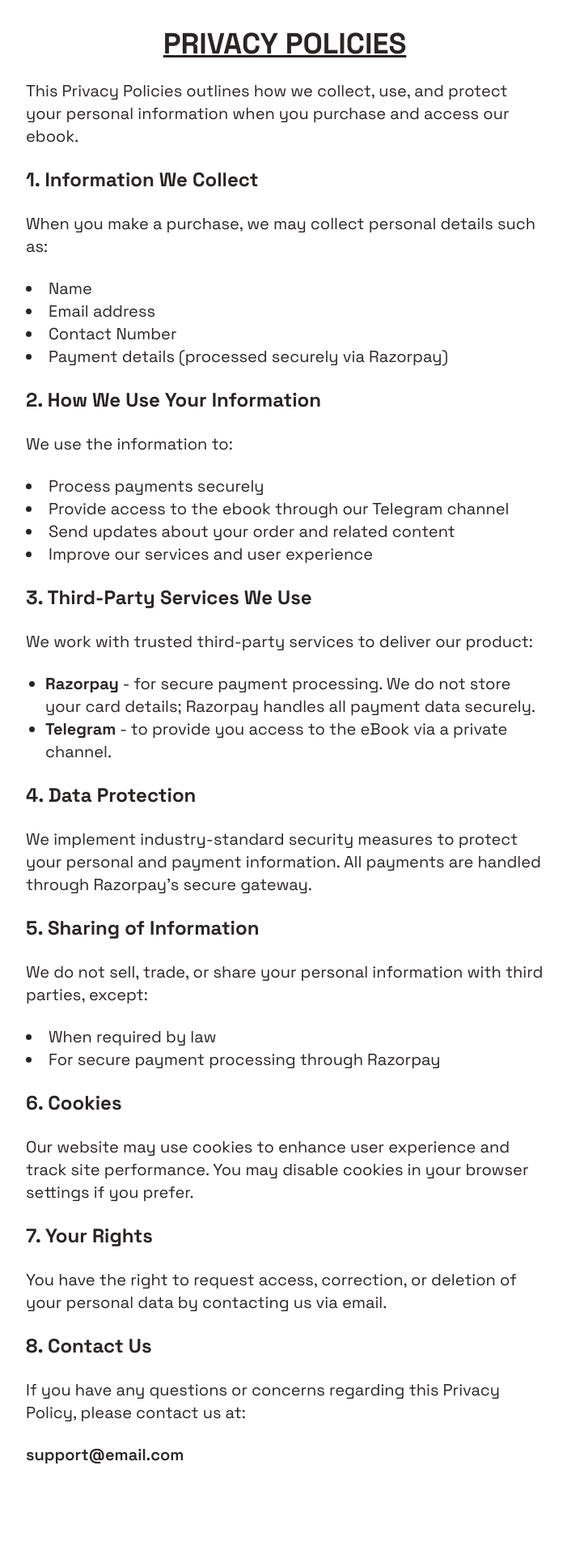
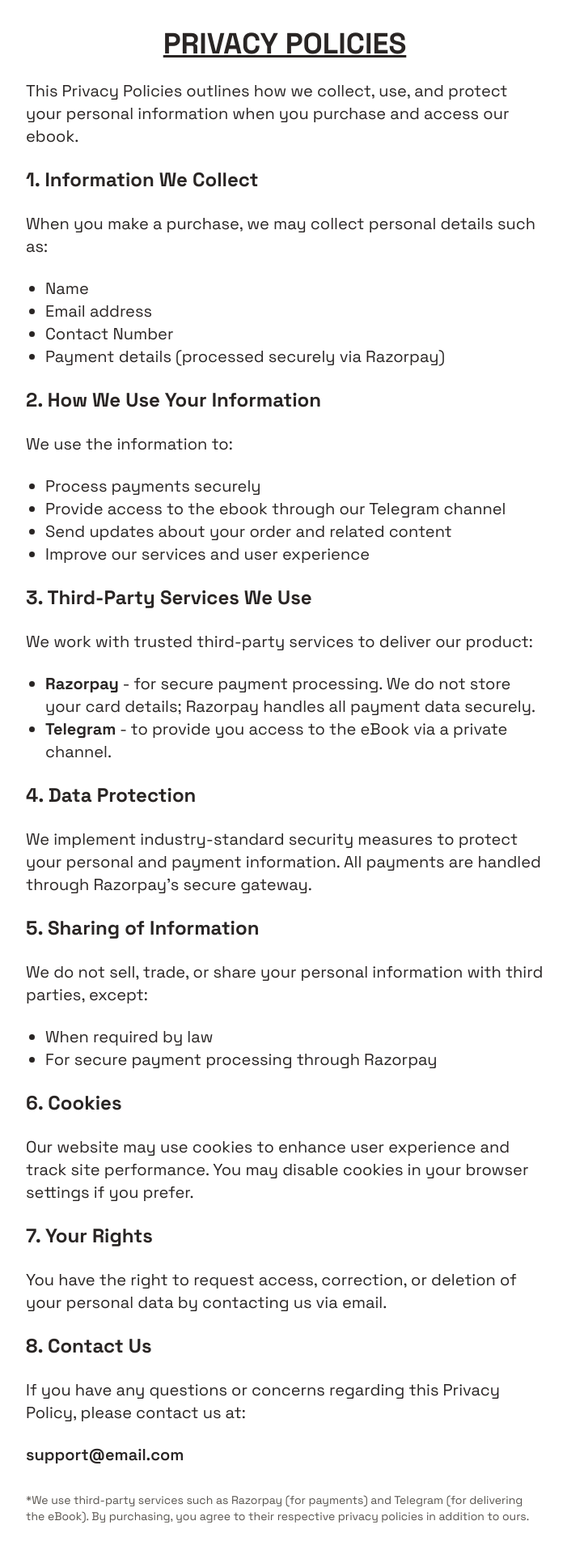
Before and after one commit to bootwebstudio/Client-3, a React (Vite) app: page /privacy-policies in a window 1280 px wide. Shown: the part 54-1974 px from the top of the page at 81% size, without its empty margins (288-989 px from the left). Before the commit the page ends 1912 px from the top, so only its background shows below. Built offline with nearby package versions, Linux system fonts and the light colour scheme.

Commit message:
Pages update

```diff
--- a/src/pages/PrivacyPolicies.jsx
+++ b/src/pages/PrivacyPolicies.jsx
@@ -41,7 +41,7 @@ const PrivacyPolicy = () => {
         <p className="text-lg md:text-xl">
           When you make a purchase, we may collect personal details such as:
         </p>
-        <ul className="list-disc list-inside text-lg md:text-xl">
+        <ul className="list-disc ml-6 text-lg md:text-xl">
           <li>Name</li>
           <li>Email address</li>
           <li>Contact Number</li>
@@ -52,7 +52,7 @@ const PrivacyPolicy = () => {
           2. How We Use Your Information
         </h4>
         <p className="text-lg md:text-xl">We use the information to:</p>
-        <ul className="list-disc list-inside text-lg md:text-xl">
+        <ul className="list-disc ml-6 text-lg md:text-xl">
           <li>Process payments securely</li>
           <li>Provide access to the ebook through our Telegram channel</li>
           <li>Send updates about your order and related content</li>
@@ -90,7 +90,7 @@ const PrivacyPolicy = () => {
           We do not sell, trade, or share your personal information with third
           parties, except:
         </p>
-        <ul className="list-disc list-inside text-lg md:text-xl">
+        <ul className="list-disc ml-6 text-lg md:text-xl">
           <li>When required by law</li>
           <li>For secure payment processing through Razorpay</li>
         </ul>
@@ -115,6 +115,12 @@ const PrivacyPolicy = () => {
           <br />
         </p>
         <p className="text-lg md:text-xl font-semibold">{main.email}</p>
+
+        <p className="mt-2 text-sm text-stone-600">
+          *We use third-party services such as Razorpay (for payments) and
+          Telegram (for delivering the eBook). By purchasing, you agree to their
+          respective privacy policies in addition to ours.
+        </p>
       </div>
     </div>
   );
--- a/src/pages/RefundPolicies.jsx
+++ b/src/pages/RefundPolicies.jsx
@@ -27,7 +27,7 @@ const RefundPolicy = () => {
       {/* Content */}
       <div className="w-full h-full p-6 xl:p-12 xl:px-80 flex flex-col gap-6">
         <h2 className="text-2xl md:text-4xl font-black text-center underline">
-          REFUND POLICY
+          REFUND POLICIES
         </h2>
 
         <p className="text-lg md:text-xl">
--- a/src/pages/ShippingPolicies.jsx
+++ b/src/pages/ShippingPolicies.jsx
@@ -27,7 +27,7 @@ const ShippingPolicy = () => {
       {/* Content */}
       <div className="w-full h-full p-6 xl:p-12 xl:px-80 flex flex-col gap-6">
         <h2 className="text-2xl md:text-4xl font-black text-center underline">
-          SHIPPING POLICY
+          SHIPPING POLICIES
         </h2>
 
         <p className="text-lg md:text-xl">
@@ -85,6 +85,12 @@ const ShippingPolicy = () => {
           . If you face any issue in accessing the channel or downloading your
           ebook, just reach out and we'll help you immediately.
         </p>
+
+        <p className="mt-2 text-sm text-stone-600">
+          *This is a digital product. No physical shipping is required. After
+          payment, you will be redirected to a page containing the Telegram
+          channel link where the eBook is available for access.
+        </p>
       </div>
     </div>
   );
--- a/src/pages/TermsConditions.jsx
+++ b/src/pages/TermsConditions.jsx
@@ -54,7 +54,8 @@ const TermsConditions = () => {
         </p>
         <ul className="list-disc ml-6 text-lg md:text-xl">
           <li>
-            The <strong>original price</strong> of the ebook is ₹{ORIGINAL_PRICE}.
+            The <strong>original price</strong> of the ebook is ₹
+            {ORIGINAL_PRICE}.
           </li>
           <li>
             The <strong>current price</strong> may be lower depending on ongoing
```
